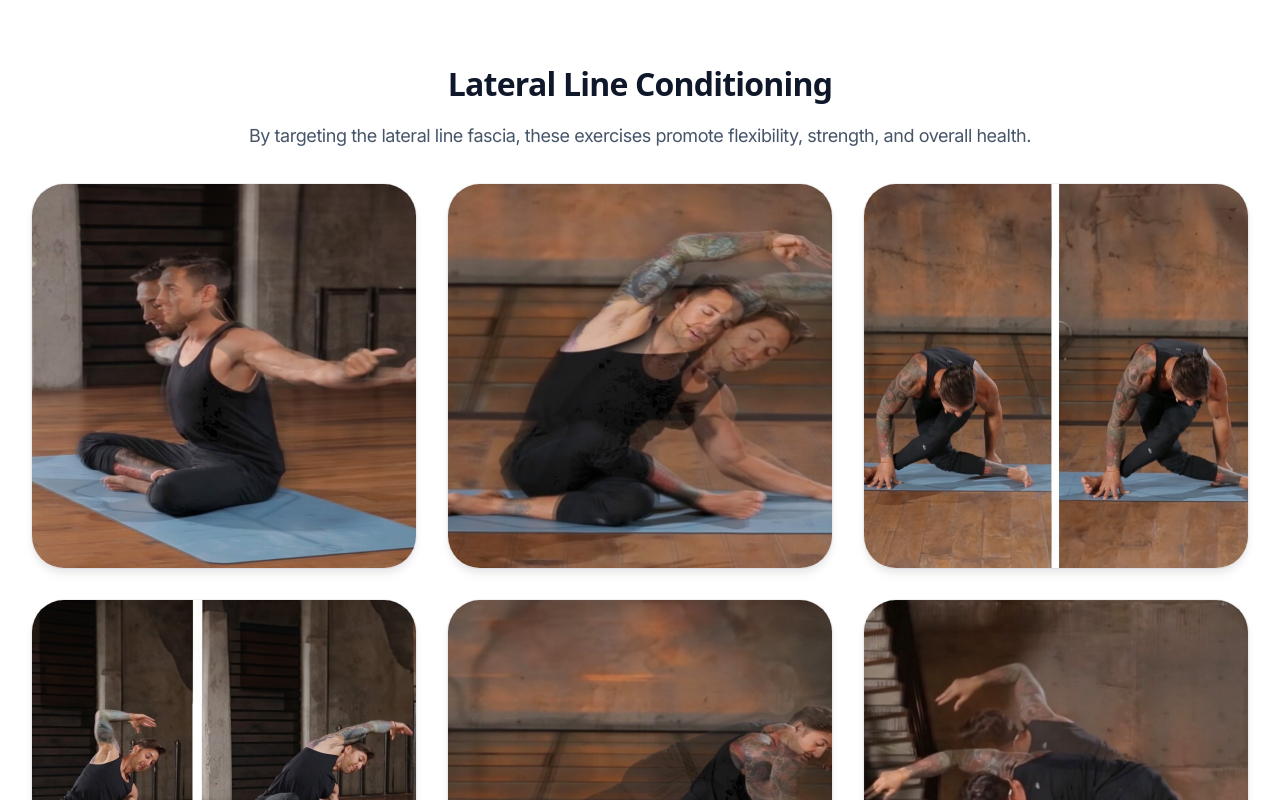
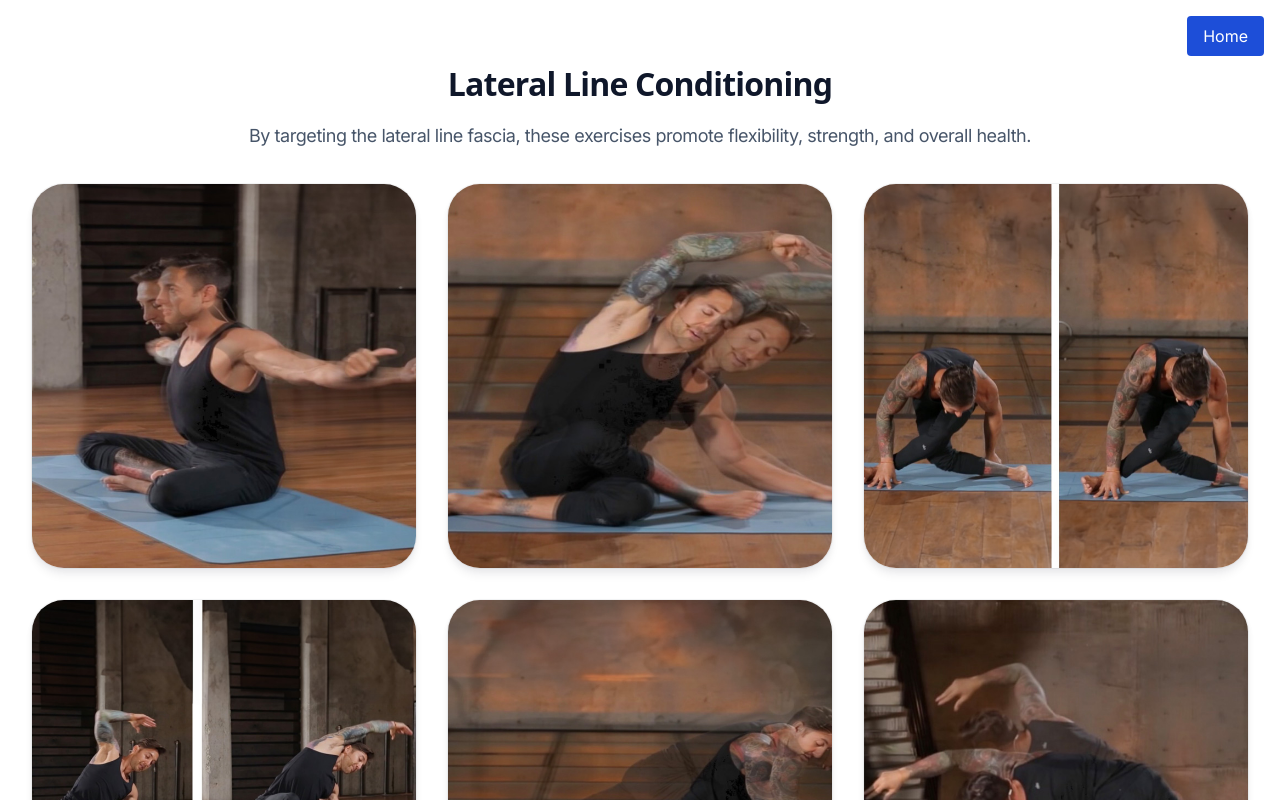
Before and after one commit to shonhartman/mobility-blueprint, a Next.js app: page /practice/lateral-lines in a window 1280 px wide. Shown: the top 800 px of the page. Built offline with nearby package versions, Linux system fonts and the light colour scheme; a web font is replaced by a local one.

Commit message:
feat: fix HomeButton location

```diff
--- a/src/components/Exercises.tsx
+++ b/src/components/Exercises.tsx
@@ -3,6 +3,7 @@ import Image, { type ImageProps } from 'next/image'
 
 import { Container } from '@/components/Container'
 import { useState, useEffect } from 'react';
+import HomeButton from './HomeButton';
 
 type ExerciseType = {
   name: string;
@@ -94,6 +95,7 @@ export function Exercises({ data }: ExercisesProps) {
         <p className="mt-4 text-lg tracking-tight text-slate-600">
           {data.description}
         </p>
+        <HomeButton />
       </Container>
       <ul
         role="list"
```
Also changed, not shown: src/components/HomeButton.tsx (renamed from HomeButton.tsx), 1 other file (tests, documents, lock files or other folders).
